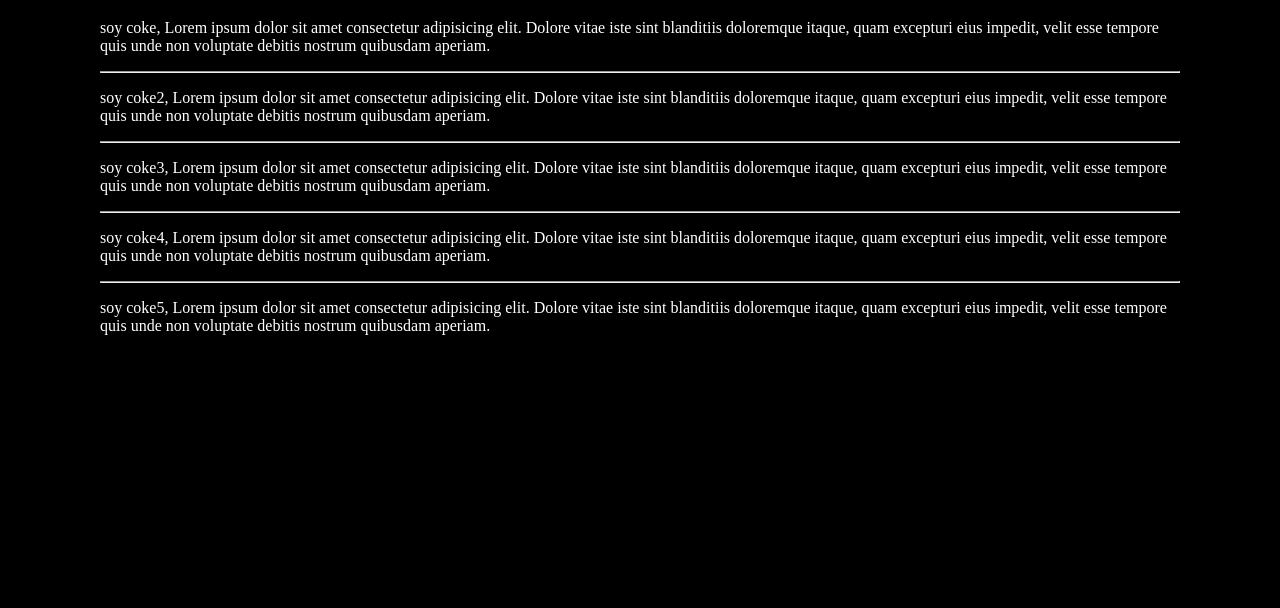
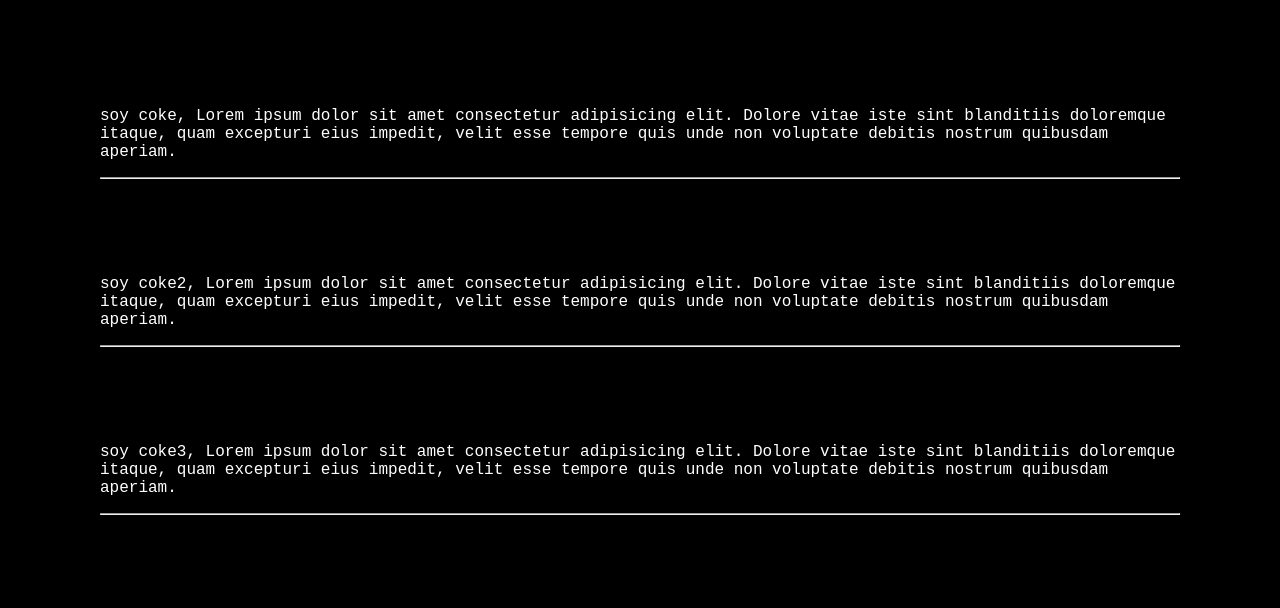
Before and after one commit to programad0rJS/hosting-en-tiempo-real, a plain HTML site: page index.html in a window 1280 px wide. Shown: the part 161-769 px from the top of the page. Drawn offline with Linux system fonts and the light colour scheme.

Commit message:
first commit

```diff
--- a/index.html
+++ b/index.html
@@ -1,26 +1,37 @@
 <!DOCTYPE html>
 <html lang="en">
+
 <head>
     <meta charset="UTF-8">
     <meta http-equiv="X-UA-Compatible" content="IE=edge">
     <meta name="viewport" content="width=device-width, initial-scale=1.0">
     <title>Hello word</title>
     <style>
-       h1{
+        h1 {
             font-family: 'Franklin Gothic Medium', 'Arial Narrow', Arial, sans-serif;
 
         }
-       body{
+
+        p {
+            font-family: 'Courier New', Courier, monospace;
+        }
+
+        body {
             background: black;
             color: white;
             padding: 50px;
             margin: 50px;
-           border-radius: 20px;
+
         }
     </style>
 </head>
+
 <body>
     <h1>Soy Josue </h1>
+    <br>
+    <br>
+    <br>
+    <br>
     <p>
         soy coke,
         Lorem ipsum dolor sit amet consectetur adipisicing elit.
@@ -30,6 +41,10 @@
 
     </p>
     <hr>
+    <br>
+    <br>
+    <br>
+    <br>
     <p>
         soy coke2,
         Lorem ipsum dolor sit amet consectetur adipisicing elit.
@@ -39,6 +54,10 @@
 
     </p>
     <hr>
+    <br>
+    <br>
+    <br>
+    <br>
     <p>
         soy coke3,
         Lorem ipsum dolor sit amet consectetur adipisicing elit.
@@ -48,6 +67,10 @@
 
     </p>
     <hr>
+    <br>
+    <br>
+    <br>
+    <br>
     <p>
         soy coke4,
         Lorem ipsum dolor sit amet consectetur adipisicing elit.
@@ -57,6 +80,10 @@
 
     </p>
     <hr>
+    <br>
+    <br>
+    <br>
+    <br>
     <p>
         soy coke5,
         Lorem ipsum dolor sit amet consectetur adipisicing elit.
@@ -65,6 +92,12 @@
         velit esse tempore quis unde non voluptate debitis nostrum quibusdam aperiam.
 
     </p>
+     <!--
 
+
+        https://programad0rjs.github.io/hosting-en-tiempo-real/
+
+     -->
 </body>
+
 </html>
```
Lines whose indentation alone changed are shown as unchanged.
